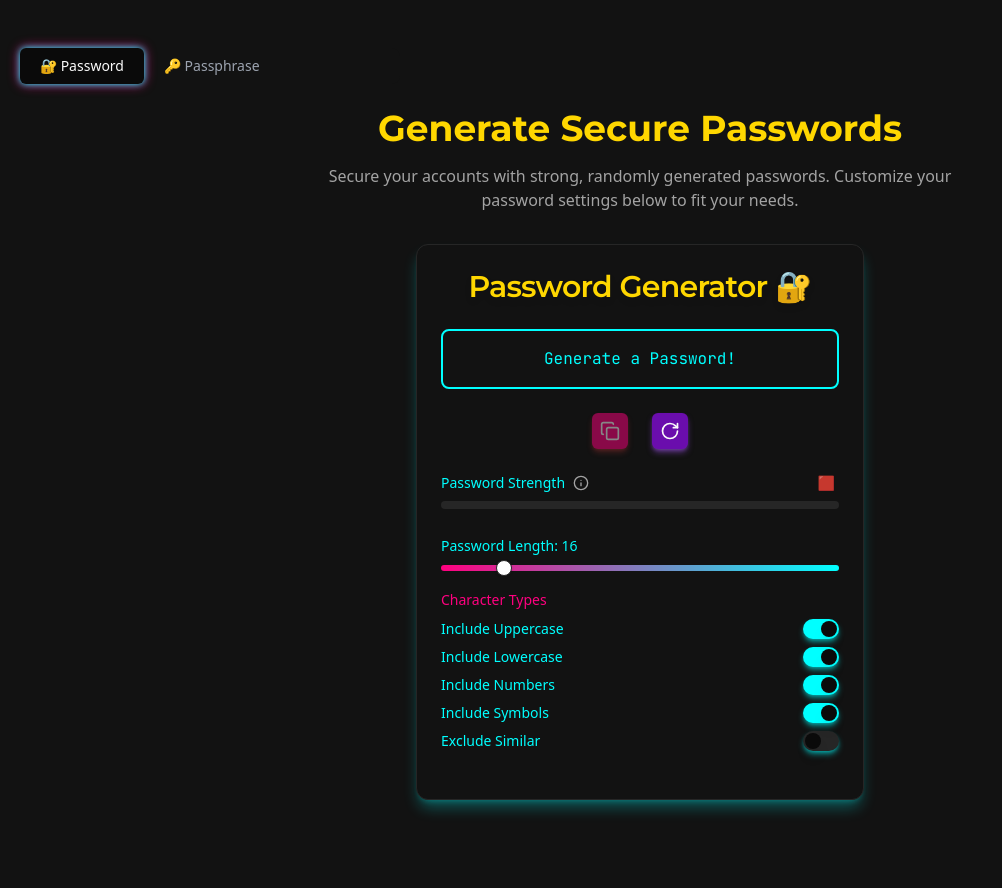
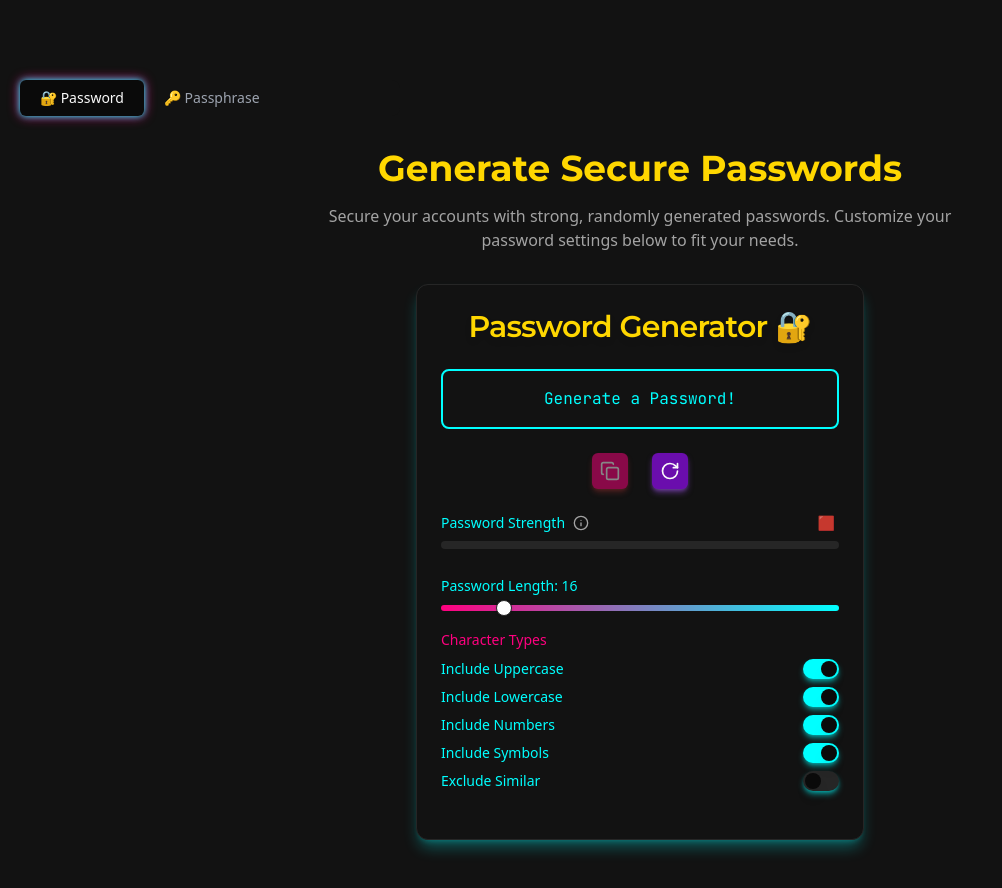
Before and after one commit to Aniket200-ind/passprotector, a Next.js app: page /generate/password in a window 1280 px wide. Shown: the whole page, without its empty margins (0-1002 px from the left). Before the commit the page ends 848 px from the top, so only its background shows below. Built offline with nearby package versions, Linux system fonts and the light colour scheme.

Commit message:
fix: adjust margin for ToggleGenerator component for better spacing

```diff
--- a/src/components/features/ToggleGenerator.tsx
+++ b/src/components/features/ToggleGenerator.tsx
@@ -16,7 +16,7 @@ const ToggleGenerator = () => {
       onValueChange={(value) =>
         router.push(`/generate/${value}`, { scroll: false })
       }
-      className="w-full max-w-sm mb-6"
+      className="w-full max-w-sm my-8"
     >
       <TabsList className="flex justify-center bg-charcoal p-1 rounded-lg sm:justify-start">
         <TabsTrigger
```
